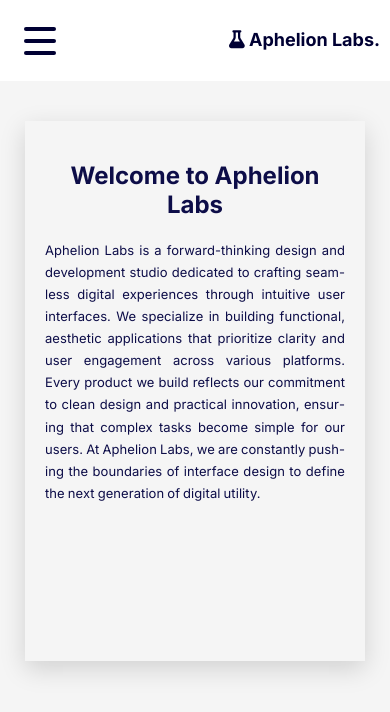
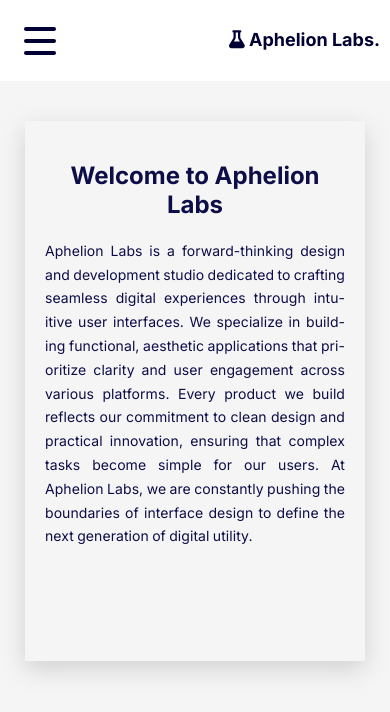
Before and after one commit to abk2191/aphelion-labs, a React (Vite) app: page / in a window 390 px wide. Shown: the top 712 px of the page. Built offline with nearby package versions, Linux system fonts and the light colour scheme; a web font is replaced by a local one.

Commit message:
Added new features

```diff
--- a/src/index.css
+++ b/src/index.css
@@ -312,7 +312,7 @@ html {
   }
 
   .intro-card p {
-    font-size: 13px;
+    font-size: 14px;
     text-align: justify;
     hyphens: auto;
     word-spacing: -0.05em;
```
